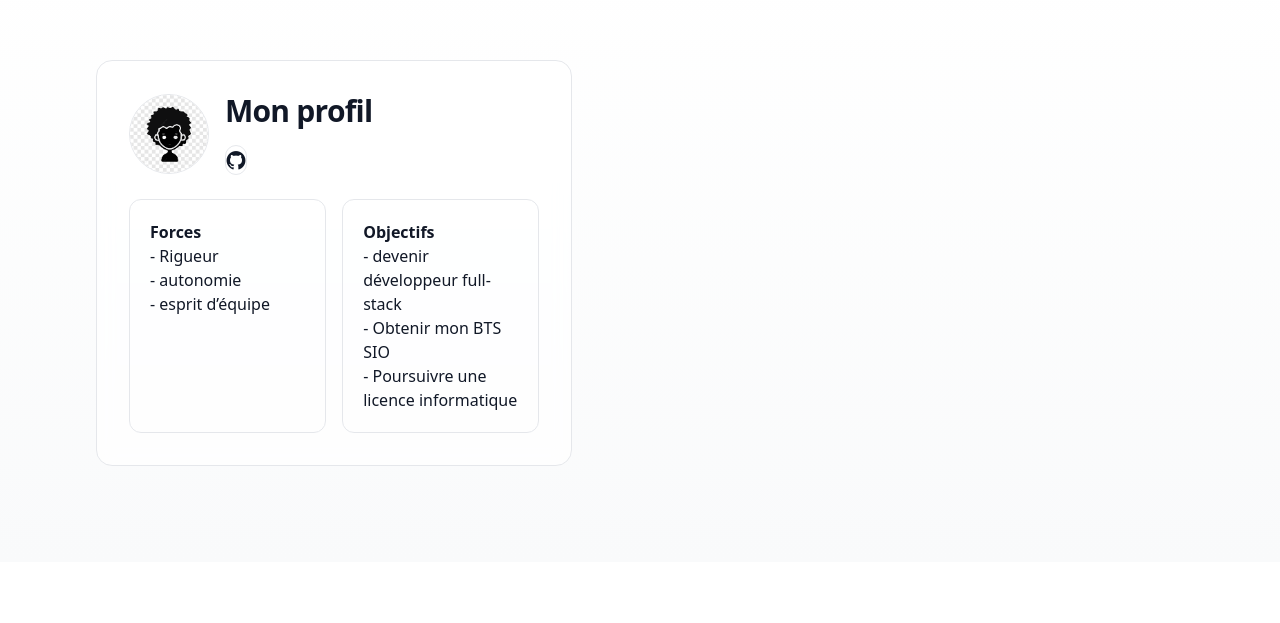
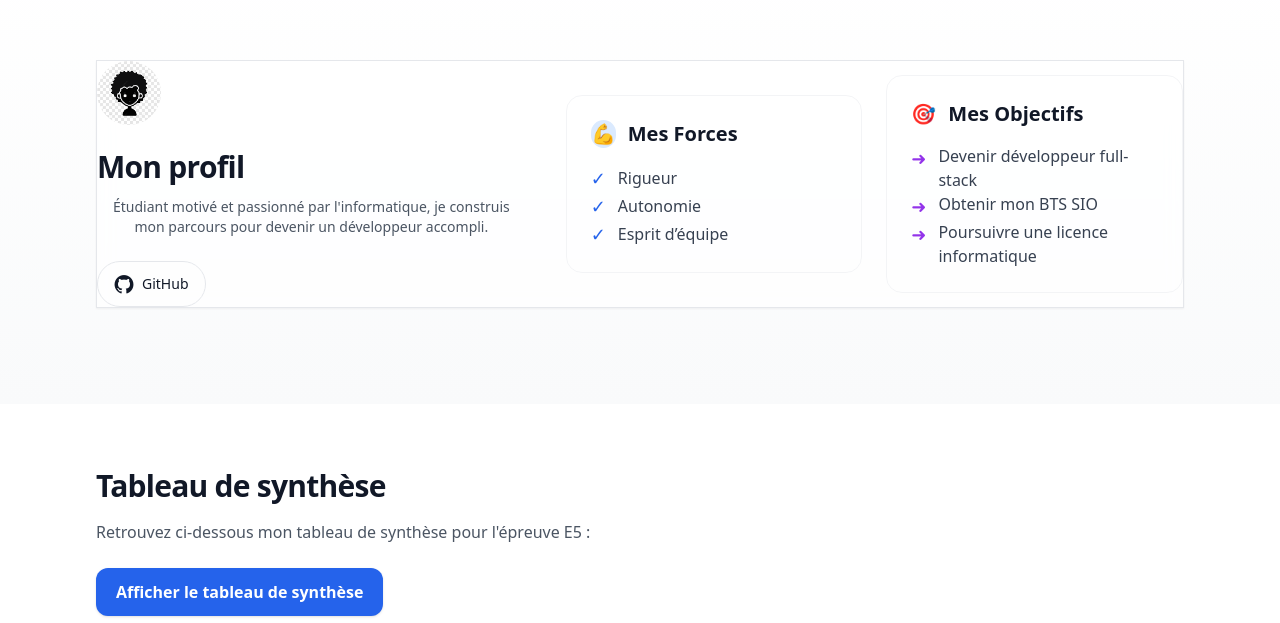
Before and after one commit to RALPHASSANE/portfolio-bts, a website: page index.html in a window 1280 px wide. Shown: the part 699-1322 px from the top of the page. Drawn offline with nearby package versions, Linux system fonts and the light colour scheme; files whose address does not match are found by name.

```diff
--- a/index.html
+++ b/index.html
@@ -91,39 +91,57 @@
     <!-- À propos -->
     <section id="a-propos" class="scroll-mt-24 bg-gradient-to-b from-white to-gray-50 dark:from-gray-950 dark:to-gray-900">
       <div class="mx-auto max-w-6xl px-4 sm:px-6 lg:px-8 py-16 sm:py-24">
-        <div class="grid md:grid-cols-[1fr,1.2fr] gap-10 items-center">
-          <div class="rounded-2xl border border-gray-200 dark:border-gray-800 p-6 md:p-8 bg-white/70 dark:bg-gray-950/70 backdrop-blur">
-            <div class="flex items-center gap-4">
+        <div class="rounded-3xl border border-gray-200 dark:border-gray-800 bg-white/70 dark:bg-gray-950/70 backdrop-blur shadow-sm p-8 md:p-10 flex flex-col md:flex-row gap-10 items-center md:items-stretch">
+
+          <!-- Bloc Profil (Gauche) -->
+          <div class="flex-shrink-0 flex flex-col items-center md:items-start text-center md:text-left md:w-1/3 md:border-r border-gray-200 dark:border-gray-800 md:pr-10">
             <img src="IMG/téléchargement.png"
-                   width="80" height="80"
                  alt="Photo de profil — Ralph Bourgoin"
-                   class="h-12 w-12 sm:h-16 sm:w-16 md:h-20 md:w-20 rounded-full object-cover border border-gray-200 dark:border-gray-800"
+                 class="h-16 w-16 sm:h-20 sm:w-20 md:h-24 md:w-24 rounded-full object-cover border-4 border-white dark:border-gray-900 shadow-md"
                  loading="lazy" decoding="async">
-              <div>
-                <h2 class="text-3xl font-extrabold tracking-tight">Mon profil</h2>
-                <div class="mt-4 flex gap-4">
+            <h2 class="mt-6 text-3xl font-extrabold tracking-tight">Mon profil</h2>
+            <p class="mt-3 text-gray-600 dark:text-gray-400 text-sm">Étudiant motivé et passionné par l'informatique, je construis mon parcours pour devenir un développeur accompli.</p>
+            <div class="mt-6 flex gap-4">
               <a href="https://github.com/RALPHASSANE" target="_blank" rel="noopener noreferrer"
-                     class="flex items-center justify-center w-10 h-10 rounded-full border border-gray-200 dark:border-gray-800 hover:border-blue-600 hover:bg-blue-50 dark:hover:bg-blue-950/30 transition-all duration-300 group">
+                 class="flex items-center gap-2 px-4 py-2 rounded-full border border-gray-200 dark:border-gray-800 hover:border-blue-600 hover:bg-blue-50 dark:hover:bg-blue-950/30 transition-all duration-300 group">
                 <i class="devicon-github-original text-xl group-hover:text-blue-600 transition-colors"></i>
+                <span class="text-sm font-medium group-hover:text-blue-600">GitHub</span>
               </a>
             </div>
           </div>
+
+          <!-- Bloc Forces / Objectifs (Droite) -->
+          <div class="flex-grow grid grid-cols-1 sm:grid-cols-2 gap-6 w-full items-center">
+
+            <!-- Forces -->
+            <div class="rounded-2xl border border-gray-100 dark:border-gray-800 bg-gray-50/50 dark:bg-gray-900/50 p-6 h-full flex flex-col justify-center hover:shadow-md transition duration-300">
+              <div class="flex items-center gap-3 mb-4">
+                <span class="flex items-center justify-center w-10 h-10 rounded-full bg-blue-100 text-blue-600 dark:bg-blue-900/30 dark:text-blue-400 text-xl">💪</span>
+                <h3 class="text-xl font-bold">Mes Forces</h3>
               </div>
-          <p class="mt-6 text-gray-700 dark:text-gray-300 leading-relaxed">
-        <ul class="mt-6 grid gap-4 sm:grid-cols-2">
-          <li class="rounded-xl border border-gray-200 dark:border-gray-800 p-5">
-            <h3 class="font-semibold">Forces</h3>
-            <p> - Rigueur  </p>
-            <p> - autonomie </p>
-            <p> - esprit d’équipe</p>
-          </li>
-          <li class="rounded-xl border border-gray-200 dark:border-gray-800 p-5">
-            <h3 class="font-semibold">Objectifs</h3>
-            <p> - devenir développeur full-stack</p>
-            <p> - Obtenir mon BTS SIO</p>
-            <p> - Poursuivre une licence informatique</p>
-          </li>
+              <ul class="space-y-3 text-gray-700 dark:text-gray-300 font-medium">
+                <li class="flex items-center gap-3"><span class="text-blue-600 text-lg">✓</span> Rigueur</li>
+                <li class="flex items-center gap-3"><span class="text-blue-600 text-lg">✓</span> Autonomie</li>
+                <li class="flex items-center gap-3"><span class="text-blue-600 text-lg">✓</span> Esprit d’équipe</li>
               </ul>
+            </div>
+
+            <!-- Objectifs -->
+            <div class="rounded-2xl border border-gray-100 dark:border-gray-800 bg-gray-50/50 dark:bg-gray-900/50 p-6 h-full flex flex-col justify-center hover:shadow-md transition duration-300">
+              <div class="flex items-center gap-3 mb-4">
+                <span class="flex items-center justify-center w-10 h-10 rounded-full bg-purple-100 text-purple-600 dark:bg-purple-900/30 dark:text-purple-400 text-xl">🎯</span>
+                <h3 class="text-xl font-bold">Mes Objectifs</h3>
+              </div>
+              <ul class="space-y-3 text-gray-700 dark:text-gray-300 font-medium">
+                <li class="flex items-start gap-3"><span class="text-purple-600 mt-0.5 text-lg">➜</span> <span>Devenir développeur full-stack</span></li>
+                <li class="flex items-start gap-3"><span class="text-purple-600 mt-0.5 text-lg">➜</span> <span>Obtenir mon BTS SIO</span></li>
+                <li class="flex items-start gap-3"><span class="text-purple-600 mt-0.5 text-lg">➜</span> <span>Poursuivre une licence informatique</span></li>
+              </ul>
+            </div>
+
+          </div>
+
+        </div>
       </div>
     </section>
 
```
Also changed, not shown: mon-bts.html (+1 -0 lines). Lines whose indentation alone changed are shown as unchanged.
